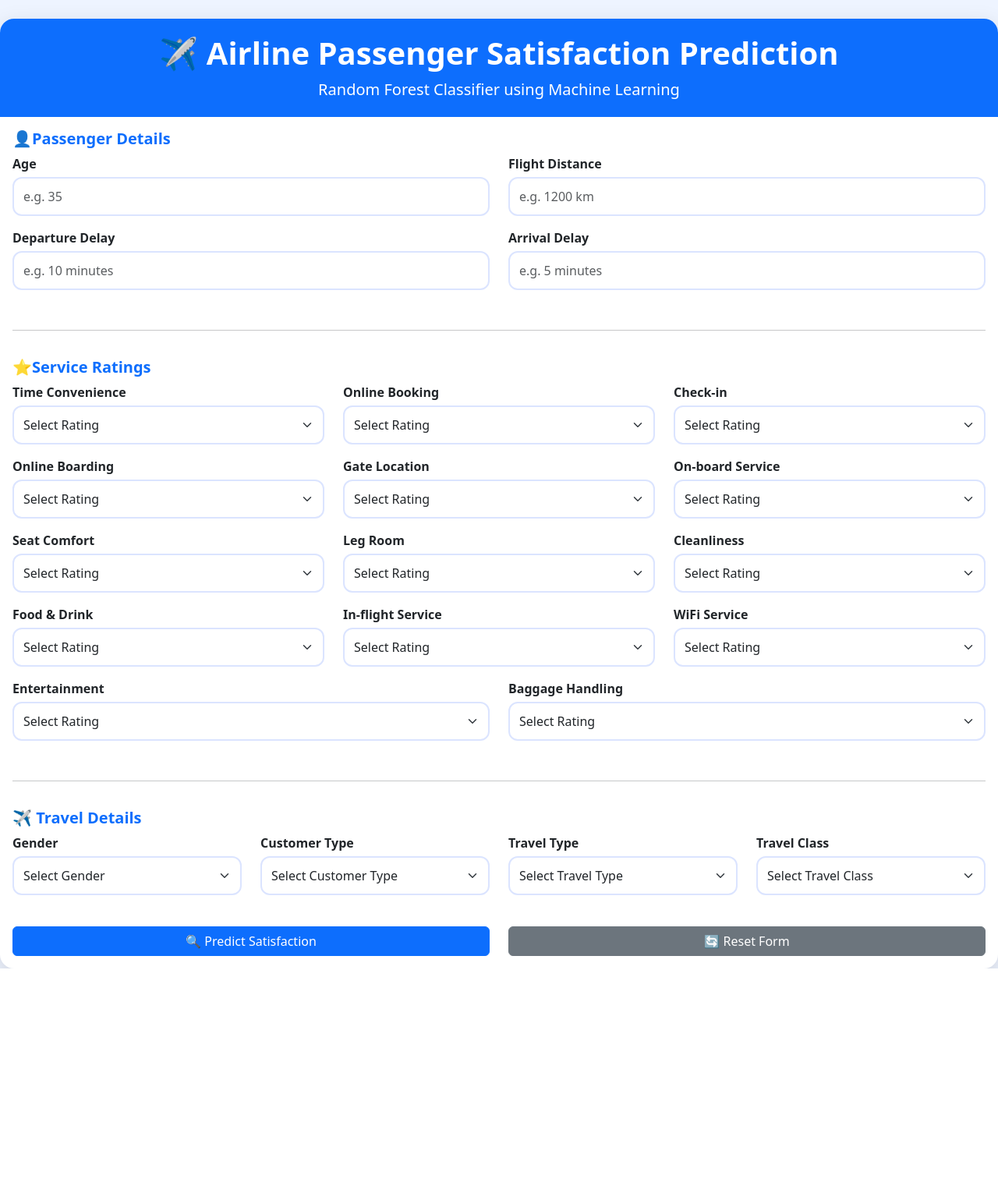
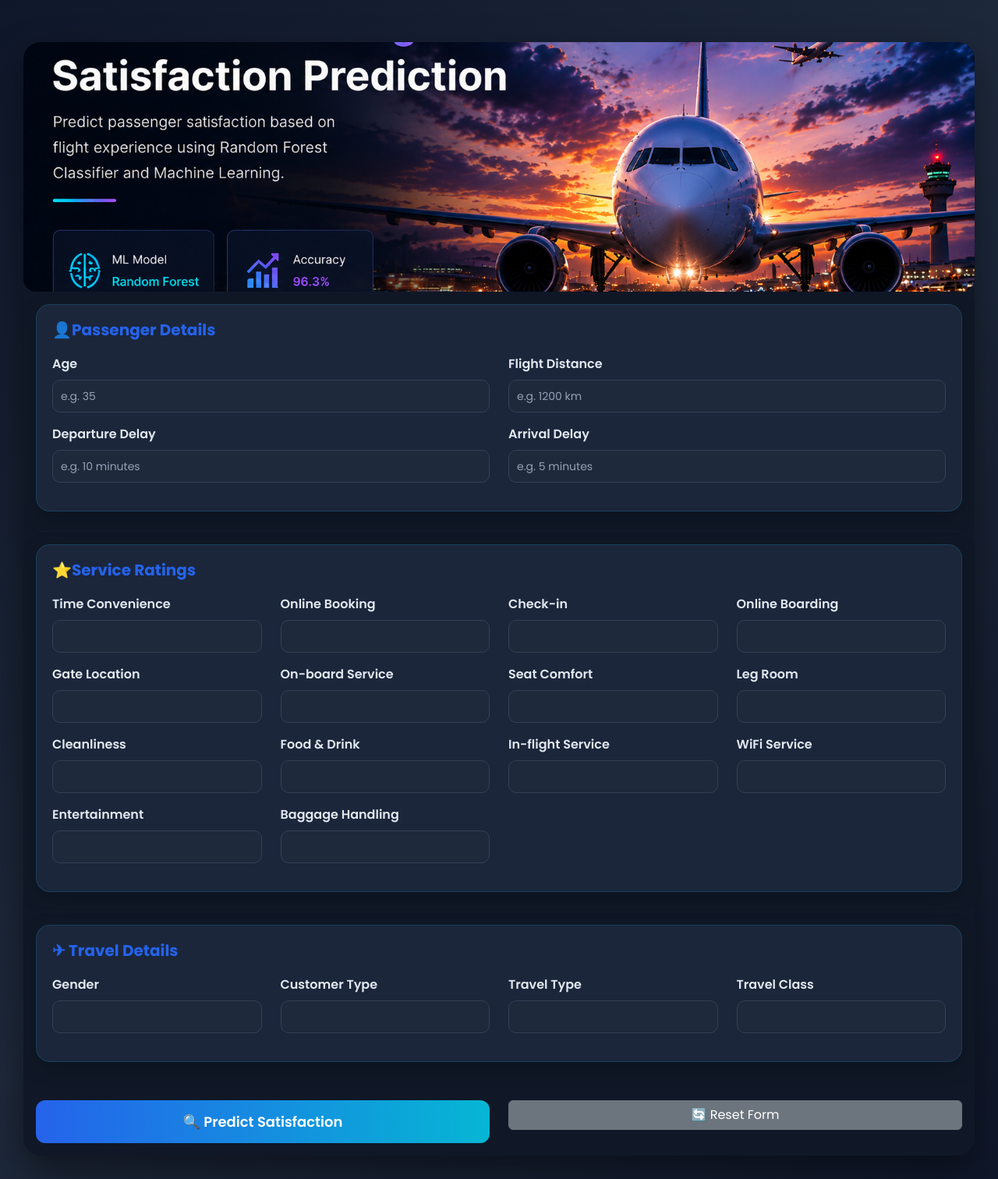
Before and after one commit to Varshitha14-web/AirlinePrediction, a Flask app: page / in a window 1280 px wide. Shown: the whole page at 78% size. Before the commit the page ends 1242 px from the top, so only its background shows below. Run offline with Flask 3, Linux system fonts and the light colour scheme; parts of the project's set-up code (start-up, migrations or seed data) failed here and were passed over.

Commit message:
Updated UI with modern design

```diff
--- /dev/null
+++ b/static/css/style.css
@@ -0,0 +1,119 @@
+/* Google Font */
+body{
+    font-family:'Poppins',sans-serif;
+    background:linear-gradient(135deg,#0f172a,#1e293b,#0f172a);
+    min-height:100vh;
+    padding:30px;
+}
+
+/* Main Card */
+.card{
+    background:#101827;
+    border:none;
+    border-radius:22px;
+    overflow:hidden;
+    box-shadow:0 20px 50px rgba(0,0,0,.45);
+}
+
+/* Header */
+.header{
+    background:linear-gradient(90deg,#2563eb,#06b6d4);
+    color:white;
+    padding:40px;
+    text-align:center;
+}
+
+.header h1{
+    font-size:40px;
+    font-weight:700;
+}
+
+.header p{
+    font-size:20px;
+}
+
+/* Inputs */
+.form-control,
+.form-select{
+    background:#1e293b;
+    color:#ffffff;
+    border:1px solid #334155;
+    border-radius:10px;
+
+    height:42px;          /* Reduced from 58px */
+    padding:6px 10px;     /* Reduced from 15px */
+    font-size:14px;       /* Reduced from 17px */
+}
+
+.form-control:focus,
+.form-select:focus{
+    background:#1e293b;
+    color:#ffffff;
+    border-color:#06b6d4;
+    box-shadow:0 0 8px rgba(6,182,212,.25);
+}
+.form-control::placeholder{
+    color:#94a3b8;
+}
+
+.form-select option{
+    background:#1e293b;
+    color:white;
+}
+
+/* Section headings */
+h5{
+    color:#2563eb;
+    font-weight:700;
+    margin-bottom:20px;
+}
+
+/* Buttons */
+.btn-primary{
+    background:linear-gradient(90deg,#2563eb,#06b6d4);
+    border:none;
+    height:55px;
+    font-size:18px;
+    font-weight:600;
+    border-radius:12px;
+}
+
+.btn-primary:hover{
+    transform:scale(1.02);
+    transition:.3s;
+}
+label{
+    color:#e2e8f0;
+    font-size:16px;
+    font-weight:600;
+    margin-bottom:8px;
+    display:block;
+}
+.hero img{
+    width:100%;
+    height:320px;
+    object-fit:cover;
+    border-radius:20px 20px 0 0;
+}
+.section-card{
+    background:#1b263b;
+    border:1px solid rgba(0,212,255,.15);
+    border-radius:18px;
+    padding:20px;
+    margin-bottom:25px;
+    box-shadow:0 8px 25px rgba(0,0,0,.25);
+}
+.row{
+    display:flex;
+    flex-wrap:wrap;
+}
+
+.col-lg-6{
+    width:50%;
+}
+
+@media (max-width:768px){
+    .col-lg-6{
+        width:100%;
+    }
+}
--- a/templates/index.html
+++ b/templates/index.html
@@ -6,91 +6,13 @@
     <title>Airline Passenger Satisfaction Prediction</title>
 
     <link href="https://cdn.jsdelivr.net/npm/bootstrap@5.3.3/dist/css/bootstrap.min.css" rel="stylesheet">
+    <link rel="preconnect" href="https://fonts.googleapis.com">
+    <link rel="preconnect" href="https://fonts.gstatic.com" crossorigin>
 
-    <style>
-        body{
-            background:#eef4ff;
-        }
+    <link href="https://fonts.googleapis.com/css2?family=Poppins:wght@300;400;500;600;700&display=swap" rel="stylesheet">
+    <link rel="stylesheet" href="{{ url_for('static', filename='css/style.css') }}">
 
-        .card{
-            border:none;
-            border-radius:18px;
-            box-shadow:0 10px 30px rgba(0,0,0,.15);
-        }
 
-        .header{
-            background:#0d6efd;
-            color:white;
-            padding:20px;
-            border-radius:18px 18px 0 0;
-            text-align:center;
-        }
-
-        .btn-custom{
-            background:#0d6efd;
-            color:white;
-            width:100%;
-            font-size:20px;
-            font-weight:bold;
-        }
-
-        .btn-custom:hover{
-            background:#0b5ed7;
-            color:white;
-        }
-        .form-control,
-        .form-select{
-            height:50px;
-            border-radius:12px;
-            border:2px solid #dbe4ff;
-            transition:0.3s;
-        }
-
-        .form-control:focus,
-        .form-select:focus{
-            border-color:#0d6efd;
-            box-shadow:0 0 10px rgba(13,110,253,.3);
-        }
-
-        label{
-            font-weight:600;
-            margin-bottom:5px;
-        }
-
-        hr{
-            margin-top:35px;
-            margin-bottom:35px;
-        }
-        h5{
-            color:#0d6efd;
-            font-weight:bold;
-        }
-
-        .prediction{
-            margin-top:25px;
-            font-size:24px;
-            font-weight:bold;
-            text-align:center;
-            color:green;
-        }
-        .alert{
-        animation: popup 0.6s ease;
-        }
-
-        @keyframes popup{
-
-        0%{
-        transform:scale(.8);
-        opacity:0;
-        }
-
-        100%{
-        transform:scale(1);
-        opacity:1;
-        }
-
-        }
-    </style>
 
 </head>
 
@@ -100,29 +22,21 @@
 
 <div class="card">
 
-<div class="header">
-
-<h1 class="fw-bold">
-    ✈ Airline Passenger Satisfaction Prediction
-</h1>
-
-<p class="lead mb-0">
-    Random Forest Classifier using Machine Learning
-</p>
-
-
-
+<div class="hero">
+    <img src="{{ url_for('static', filename='images/hero.png') }}"
+         alt="Hero Banner"
+         class="img-fluid rounded-4">
 </div>
 
 <div class="card-body">
 
 <form action="/predict" method="POST"onsubmit="loading()">
-
+<div class="section-card">
 <h5>👤Passenger Details</h5>
 
 <div class="row">
 
-<div class="col-md-6 mb-3">
+<div class="col-lg-6 col-md-6  mb-3">
 <label>Age</label>
 <input class="form-control"
 type="number"
@@ -136,7 +50,7 @@ required>
 <small id="ageError" class="text-danger"></small>
 </div>
 
-<div class="col-md-6 mb-3">
+<div class="col-lg-6 col-md-6 mb-3">
 <label>Flight Distance</label>
 <input class="form-control"
 type="number"
@@ -148,7 +62,7 @@ required>
 <small id="flightError" class="text-danger"></small>
 </div>
 
-<div class="col-md-6 mb-3">
+<div class="col-lg-6 col-md-6  mb-3">
 <label>Departure Delay</label>
 <input class="form-control"
 type="number"
@@ -160,7 +74,7 @@ required>
 <small id="departureError" class="text-danger"></small>
 </div>
 
-<div class="col-md-6 mb-3">
+<div class="col-lg-6 col-md-6  mb-3">
 <label>Arrival Delay</label>
 <input class="form-control"
 type="number"
@@ -173,17 +87,17 @@ required>
 </div>
 
 </div>
-
+</div>
 <hr>
-
+<div class="section-card">
 <h5>⭐Service Ratings </h5>
 
 <div class="row">
 
-<div class="col-md-4 mb-3">
+<div class="col-lg-3 col-md-4 col-sm-6 mb-3">
 <label>Time Convenience</label>
 <select class="form-select" name="departure and arrival time convenience" required>
-    <option value="">Select Rating</option>
+    <option value="" selected disabled></option>
     <option value="0">☆☆☆☆☆ (0)</option>
     <option value="1">⭐☆☆☆☆ (1)</option>
     <option value="2">⭐⭐☆☆☆ (2)</option>
@@ -193,10 +107,10 @@ required>
 </select>
 </div>
 
-<div class="col-md-4 mb-3">
+<div class="col-lg-3 col-md-4 col-sm-6 mb-3">
 <label>Online Booking</label>
 <select class="form-select" name="ease of online booking" required>
-    <option value="">Select Rating</option>
+    <option value="" selected disabled></option>
     <option value="0">☆☆☆☆☆ (0)</option>
     <option value="1">⭐☆☆☆☆ (1)</option>
     <option value="2">⭐⭐☆☆☆ (2)</option>
@@ -206,10 +120,10 @@ required>
 </select>
 </div>
 
-<div class="col-md-4 mb-3">
+<div class="col-lg-3 col-md-4 col-sm-6 mb-3">
 <label>Check-in</label>
 <select class="form-select" name="check-in service" required>
-    <option value="">Select Rating</option>
+    <option value="" selected disabled></option>
     <option value="0">☆☆☆☆☆ (0)</option>
     <option value="1">⭐☆☆☆☆ (1)</option>
     <option value="2">⭐⭐☆☆☆ (2)</option>
@@ -219,10 +133,10 @@ required>
 </select>
 </div>
 
-<div class="col-md-4 mb-3">
+<div class="col-lg-3 col-md-4 col-sm-6 mb-3">
 <label>Online Boarding</label>
 <select class="form-select" name="online boarding" required>
-    <option value="">Select Rating</option>
+    <option value="" selected disabled></option>
     <option value="0">☆☆☆☆☆ (0)</option>
     <option value="1">⭐☆☆☆☆ (1)</option>
     <option value="2">⭐⭐☆☆☆ (2)</option>
@@ -232,10 +146,10 @@ required>
 </select>
 </div>
 
-<div class="col-md-4 mb-3">
+<div class="col-lg-3 col-md-4 col-sm-6 mb-3">
 <label>Gate Location</label>
 <select class="form-select" name="gate location" required>
-    <option value="">Select Rating</option>
+    <option value="" selected disabled></option>
     <option value="0">☆☆☆☆☆ (0)</option>
     <option value="1">⭐☆☆☆☆ (1)</option>
     <option value="2">⭐⭐☆☆☆ (2)</option>
@@ -245,10 +159,10 @@ required>
 </select>
 </div>
 
-<div class="col-md-4 mb-3">
+<div class="col-lg-3 col-md-4 col-sm-6 mb-3">
 <label>On-board Service</label>
 <select class="form-select" name="on-board service" required>
-    <option value="">Select Rating</option>
+    <option value="" selected disabled></option>
     <option value="0">☆☆☆☆☆ (0)</option>
     <option value="1">⭐☆☆☆☆ (1)</option>
     <option value="2">⭐⭐☆☆☆ (2)</option>
@@ -258,10 +172,10 @@ required>
 </select>
 </div>
 
-<div class="col-md-4 mb-3">
+<div class="col-lg-3 col-md-4 col-sm-6 mb-3">
 <label>Seat Comfort</label>
 <select class="form-select" name="seat comfort" required>
-    <option value="">Select Rating</option>
+    <option value="" selected disabled></option>
     <option value="0">☆☆☆☆☆ (0)</option>
     <option value="1">⭐☆☆☆☆ (1)</option>
     <option value="2">⭐⭐☆☆☆ (2)</option>
@@ -271,10 +185,10 @@ required>
 </select>
 </div>
 
-<div class="col-md-4 mb-3">
+<div class="col-lg-3 col-md-4 col-sm-6 mb-3">
 <label>Leg Room</label>
 <select class="form-select" name="leg room service" required>
-    <option value="">Select Rating</option>
+    <option value="" selected disabled></option>
     <option value="0">☆☆☆☆☆ (0)</option>
     <option value="1">⭐☆☆☆☆ (1)</option>
     <option value="2">⭐⭐☆☆☆ (2)</option>
@@ -284,10 +198,10 @@ required>
 </select>
 </div>
 
-<div class="col-md-4 mb-3">
+<div class="col-lg-3 col-md-4 col-sm-6 mb-3">
 <label>Cleanliness</label>
 <select class="form-select" name="cleanliness" required>
-    <option value="">Select Rating</option>
+    <option value="" selected disabled></option>
     <option value="0">☆☆☆☆☆ (0)</option>
     <option value="1">⭐☆☆☆☆ (1)</option>
     <option value="2">⭐⭐☆☆☆ (2)</option>
@@ -297,10 +211,10 @@ required>
 </select>
 </div>
 
-<div class="col-md-4 mb-3">
+<div class="col-lg-3 col-md-4 col-sm-6 mb-3">
 <label>Food & Drink</label>
 <select class="form-select" name="food and drink" required>
-    <option value="">Select Rating</option>
+    <option value="" selected disabled></option>
     <option value="0">☆☆☆☆☆ (0)</option>
     <option value="1">⭐☆☆☆☆ (1)</option>
     <option value="2">⭐⭐☆☆☆ (2)</option>
@@ -310,10 +224,10 @@ required>
 </select>
 </div>
 
-<div class="col-md-4 mb-3">
+<div class="col-lg-3 col-md-4 col-sm-6 mb-3">
 <label>In-flight Service</label>
 <select class="form-select" name="in-flight service" required>
-    <option value="">Select Rating</option>
+    <option value="" selected disabled></option>
     <option value="0">☆☆☆☆☆ (0)</option>
     <option value="1">⭐☆☆☆☆ (1)</option>
     <option value="2">⭐⭐☆☆☆ (2)</option>
@@ -323,10 +237,10 @@ required>
 </select>
 </div>
 
-<div class="col-md-4 mb-3">
+<div class="col-lg-3 col-md-4 col-sm-6 mb-3">
 <label>WiFi Service</label>
 <select class="form-select" name="in-flight wifi service" required>
-    <option value="">Select Rating</option>
+    <option value="" selected disabled></option>
     <option value="0">☆☆☆☆☆ (0)</option>
     <option value="1">⭐☆☆☆☆ (1)</option>
     <option value="2">⭐⭐☆☆☆ (2)</option>
@@ -336,10 +250,10 @@ required>
 </select>
 </div>
 
-<div class="col-md-6 mb-3">
+<div class="col-lg-3 col-md-4 col-sm-6 mb-3">
 <label>Entertainment</label>
 <select class="form-select" name="in-flight entertainment" required>
-    <option value="">Select Rating</option>
+    <option value="" selected disabled></option>
     <option value="0">☆☆☆☆☆ (0)</option>
     <option value="1">⭐☆☆☆☆ (1)</option>
     <option value="2">⭐⭐☆☆☆ (2)</option>
@@ -349,10 +263,10 @@ required>
 </select>
 </div>
 
-<div class="col-md-6 mb-3">
+<div class="col-lg-3 col-md-4 col-sm-6 mb-3">
 <label>Baggage Handling</label>
 <select class="form-select" name="baggage handling" required>
-    <option value="">Select Rating</option>
+    <option value="" selected disabled></option>
     <option value="0">☆☆☆☆☆ (0)</option>
     <option value="1">⭐☆☆☆☆ (1)</option>
     <option value="2">⭐⭐☆☆☆ (2)</option>
@@ -363,9 +277,9 @@ required>
 </div>
 
 </div>
-
+</div>
 <hr>
-
+<div class="section-card">
 <h5>✈ Travel Details</h5>
 
 <div class="row">
@@ -373,7 +287,7 @@ required>
     <div class="col-md-3 mb-3">
         <label>Gender</label>
         <select class="form-select" name="gender" required>
-            <option value="" selected disabled>Select Gender</option>
+            <option value="" selected disabled></option>
             <option value="Male">Male</option>
             <option value="Female">Female</option>
         </select>
@@ -382,7 +296,7 @@ required>
     <div class="col-md-3 mb-3">
         <label>Customer Type</label>
         <select class="form-select" name="customer_type" required>
-            <option value="" selected disabled>Select Customer Type</option>
+            <option value="" selected disabled></option>
             <option value="Returning">Returning</option>
             <option value="First-time">First-time</option>
         </select>
@@ -391,7 +305,7 @@ required>
     <div class="col-md-3 mb-3">
         <label>Travel Type</label>
         <select class="form-select" name="travel_type" required>
-            <option value="" selected disabled>Select Travel Type</option>
+            <option value="" selected disabled></option>
             <option value="Business">Business</option>
             <option value="Personal">Personal</option>
         </select>
@@ -400,13 +314,14 @@ required>
     <div class="col-md-3 mb-3">
         <label>Travel Class</label>
         <select class="form-select" name="travel_class" required>
-            <option value="" selected disabled>Select Travel Class</option>
+            <option value="" selected disabled></option>
             <option value="Business">Business</option>
             <option value="Economy">Economy</option>
             <option value="Economy Plus">Economy Plus</option>
         </select>
     </div>
 
+</div>
 </div>
 <br>
 
```
Also changed, not shown: static/images/hero.png (added), static/js/script.js (added).
